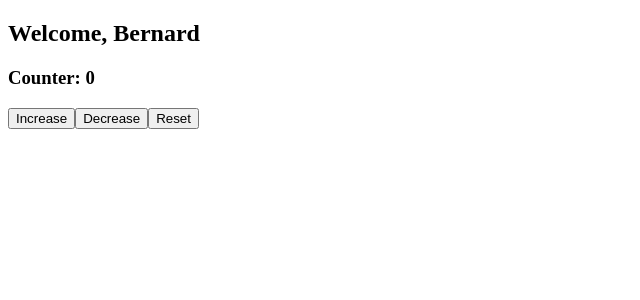
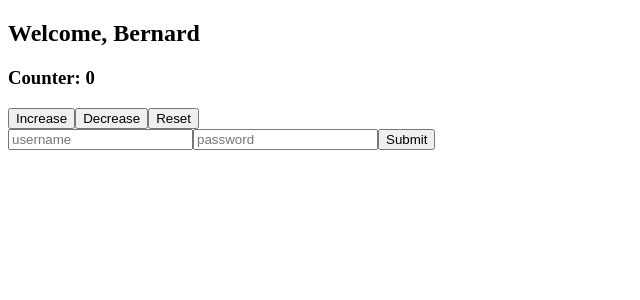
Before and after one commit to hawkydawky/react-exercises, a React (Create React App) app: page /counter in a window 1280 px wide. Shown: the top 300 px of the page, without its empty margins (0-640 px from the left). Built offline with nearby package versions, Linux system fonts and the light colour scheme.

Commit message:
custom-hooks-02

```diff
--- a/src/App.js
+++ b/src/App.js
@@ -1,12 +1,14 @@
 import React from "react";
 import { Welcome } from "./Welcome";
 import { Counter } from "./Counter";
+import { Login } from "./Login";
 
 export function App() {
     return (
       <div>
         <Welcome name="Bernard" />
         <Counter />
+        <Login />
       </div>
     );
 }
--- /dev/null
+++ b/src/Login.js
@@ -0,0 +1,13 @@
+import { useLogin } from "./useLogin";
+
+export function Login () {
+    const {login, onInputChange} = useLogin()
+
+    return (
+        <div>
+            <input type="text" name="username" value={login.username} onChange={onInputChange} placeholder="username"/>
+            <input type="password" name="password" value={login.password} onChange={onInputChange} placeholder="password"/>
+            <button onClick={()=>console.log(login)}>Submit</button>
+        </div>
+    )
+}
--- /dev/null
+++ b/src/useLogin.js
@@ -0,0 +1,20 @@
+import { useState } from "react";
+
+export function useLogin() {
+    const [login, setLogin] = useState({
+        username: "",
+        password: "",
+    })
+
+    function handleInputChange(event) {
+        setLogin(prevState => ({
+            ...prevState,
+            [event.target.name]: event.target.value
+        }))
+    }
+
+    return {
+        login: login,
+        onInputChange: handleInputChange,
+    }
+}
```
